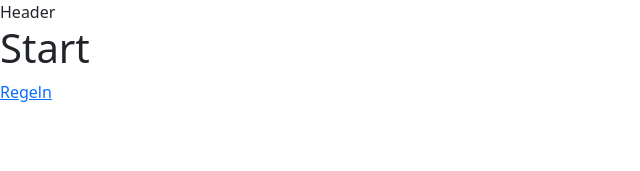
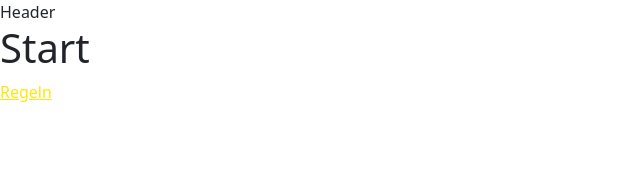
Before and after one commit to daka-fhnw/gruempi-2026, a React (Vite) app: page / in a window 1280 px wide. Shown: the top 171 px of the page, without its empty margins (0-640 px from the left). Built offline with nearby package versions, Linux system fonts and the light colour scheme.

Commit message:
customize bootstrap

```diff
--- /dev/null
+++ b/src/bootstrap.scss
@@ -0,0 +1,51 @@
+@import "bootstrap/scss/mixins/banner";
+@include bsBanner("");
+
+@import "bootstrap/scss/functions";
+
+@import "custom";
+
+@import "bootstrap/scss/variables";
+@import "bootstrap/scss/variables-dark";
+@import "bootstrap/scss/maps";
+@import "bootstrap/scss/mixins";
+@import "bootstrap/scss/utilities";
+
+// Layout & components
+@import "bootstrap/scss/root";
+@import "bootstrap/scss/reboot";
+@import "bootstrap/scss/type";
+@import "bootstrap/scss/images";
+@import "bootstrap/scss/containers";
+@import "bootstrap/scss/grid";
+@import "bootstrap/scss/tables";
+@import "bootstrap/scss/forms";
+@import "bootstrap/scss/buttons";
+@import "bootstrap/scss/transitions";
+@import "bootstrap/scss/dropdown";
+@import "bootstrap/scss/button-group";
+@import "bootstrap/scss/nav";
+@import "bootstrap/scss/navbar";
+@import "bootstrap/scss/card";
+@import "bootstrap/scss/accordion";
+@import "bootstrap/scss/breadcrumb";
+@import "bootstrap/scss/pagination";
+@import "bootstrap/scss/badge";
+@import "bootstrap/scss/alert";
+@import "bootstrap/scss/progress";
+@import "bootstrap/scss/list-group";
+@import "bootstrap/scss/close";
+@import "bootstrap/scss/toasts";
+@import "bootstrap/scss/modal";
+@import "bootstrap/scss/tooltip";
+@import "bootstrap/scss/popover";
+@import "bootstrap/scss/carousel";
+@import "bootstrap/scss/spinners";
+@import "bootstrap/scss/offcanvas";
+@import "bootstrap/scss/placeholders";
+
+// Helpers
+@import "bootstrap/scss/helpers";
+
+// Utilities
+@import "bootstrap/scss/utilities/api";
--- /dev/null
+++ b/src/custom.scss
@@ -0,0 +1,2 @@
+$primary: #fde70e;
+$secondary: #000000;
--- a/src/index.scss
+++ b/src/index.scss
@@ -1 +1 @@
-@import "bootstrap/scss/bootstrap";
+@import "bootstrap";
```
